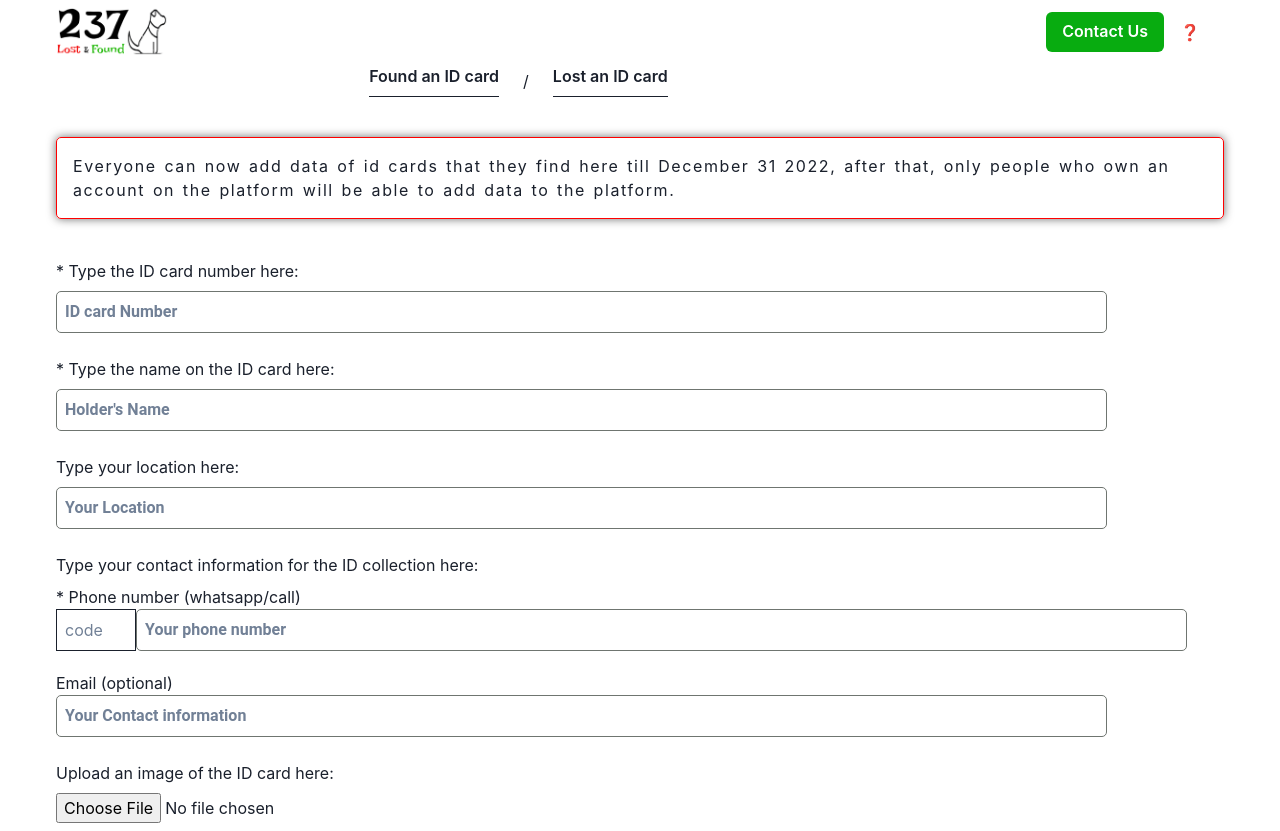
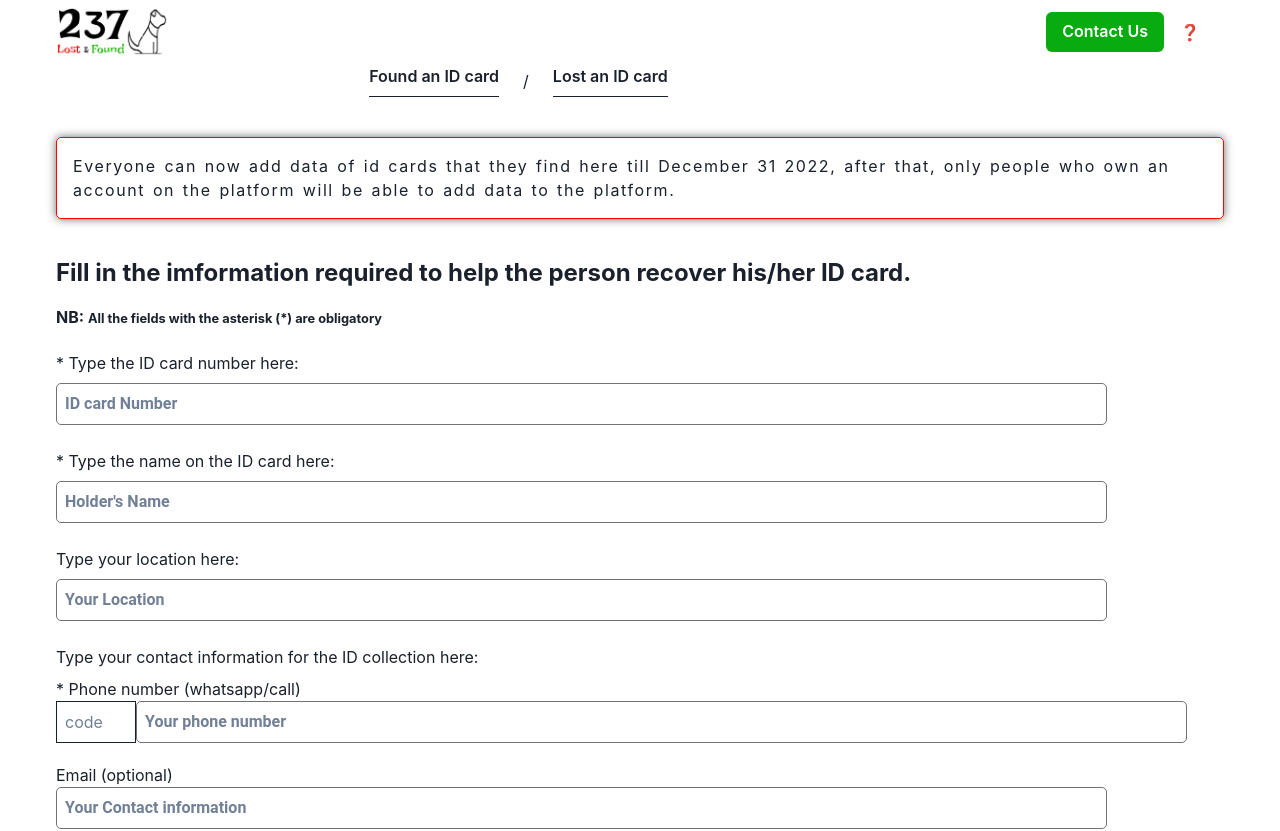
Before and after one commit to Chenwi32/237_lost_and_found, a Next.js app: page /nationalIdCollection in a window 1280 px wide. Shown: the top 831 px of the page. Built offline with nearby package versions, Linux system fonts and the light colour scheme.

Commit message:
Added some fields in the collection page with some html validation

```diff
--- a/pages/nationalIdCollection.jsx
+++ b/pages/nationalIdCollection.jsx
@@ -6,7 +6,7 @@ import { db } from "../firebase";
 import "react-toastify/dist/ReactToastify.css";
 import { toast, ToastContainer } from "react-toastify";
 import styles from "../styles/idcollection.module.css";
-import { Box, Container, Flex, Text } from "@chakra-ui/react";
+import { Box, Container, Flex, Heading, Text } from "@chakra-ui/react";
 import BreadCrumbs from "../components/BreadCrumbs";
 import Head from "next/head";
 
@@ -83,6 +83,11 @@ const NationalIdCollection = () => {
       <Container maxW={1200} mb={10}>
         <BreadCrumbs />
         <Announcement message="Everyone can now add data of id cards that they find here till December 31 2022, after that, only people who own an account on the platform will be able to add data to the platform." />
+
+        <Heading fontSize={'1.5rem'} mb={5}>Fill in the imformation required to help the person recover his/her ID card.</Heading>
+
+        <Heading fontSize={'1rem'}>NB: <small>All the fields with the asterisk (*) are obligatory</small></Heading>
+
         <Box mb={10} className={styles.idform_container}>
           <p>* Type the ID card number here:</p>
           <input
--- a/styles/globals.css
+++ b/styles/globals.css
@@ -82,6 +82,7 @@ hr {
   color: #fff !important;
   display: flex;
   justify-content: center;
+  align-items: center;
 }
 
 .btn2 {
@@ -159,7 +160,7 @@ hr {
 
 
 
-@media (max-width: 600px) {
+@media (max-width: 350px) {
   .btn2 {
   min-width: unset;
   width: fit-content;
@@ -167,7 +168,6 @@ hr {
 
 .btn {
   min-width: unset;
-  align-items: center;
 }
 
 .fileinput{
```
